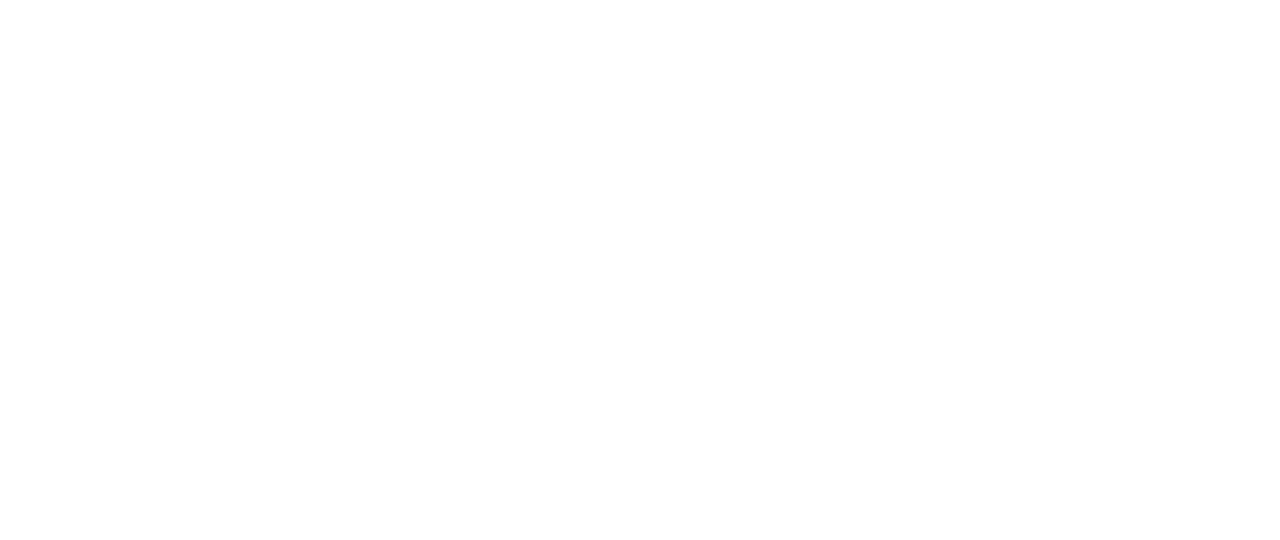
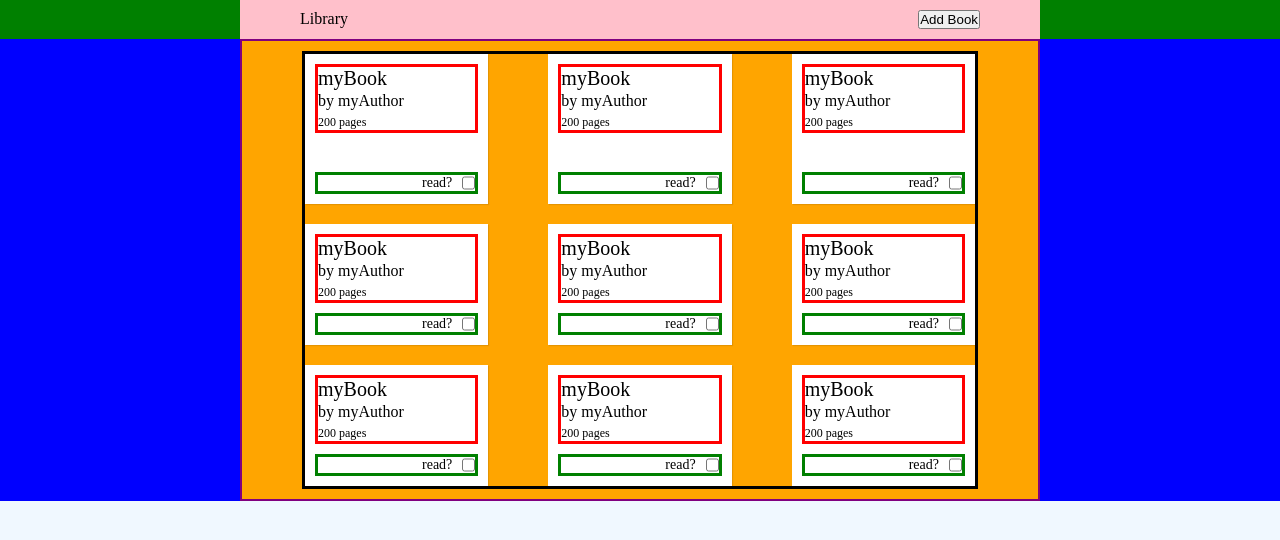
Before and after one commit to daimyo-rb/library, a plain HTML site: page index.html in a window 1280 px wide. Drawn offline with Linux system fonts and the light colour scheme.

Commit message:
Create html card with javascript. Add cards to html with javascript. Add css control for layout

```diff
--- a/index.html
+++ b/index.html
@@ -5,8 +5,35 @@
     <meta name="viewport" content="width=device-width, initial-scale=1.0">
     <title>Library Project</title>
     <link rel="stylesheet" href="styles.css">
-    <script src="script.js"></script>
+    <script src="script.js" defer></script>
 </head>
 <body>
+  <div class="container">
+    <div class="header-wrapper">
+      <div class="header">
+          <p class="title-text">Library</p>
+          <button class="add-book">Add Book</button>
+      </div>
+    </div>
+    <div class="main-wrapper">
+      <div class="main">
+        <div class="card-container" id="card-container">
+          <!-- <div class="card">
+            <div class="card-inner">
+              <div class="card-upper">
+                <p class="card-book-title">My book title</p>
+                <p class="card-book-author">by the Author</p>
+                <p class="card-book-pages">### pages</p>
+              </div>
+              <div class="card-lower">
+                <p>read?</p>
+                <input class="card-book-hasRead" type="checkbox">
+              </div>
+            </div>
+          </div> -->
+        </div>
+      </div>
+    </div>
+  </div>
 </body>
 </html>
--- a/script.js
+++ b/script.js
@@ -0,0 +1,73 @@
+const cardContainer = document.getElementById('card-container');
+const myLibrary = [];
+
+function Book(title, author, numPages, haveRead) {
+    this.title = title;
+    this.author = author;
+    this.numPages = numPages;
+    this.haveRead = haveRead;
+}
+function addBookToLibrary(title, author, numPages, haveRead) {
+    let newBook = new Book(title, author, numPages, haveRead);
+    myLibrary.push(newBook);
+}
+function createCardElementFromBook(book){
+    title = book.title;
+    author = book.author;
+    pages = book.numPages;
+    hasRead = book.hasRead;
+    let checkedStr = hasRead ? ' checked' : '';
+    const cardHTML = `
+        <div class="card">
+            <div class="card-inner">
+            <div class="card-upper">
+                <p class="card-book-title">${bookTitle}</p>
+                <p class="card-book-author">by ${bookAuthor}</p>
+                <p class="card-book-pages">${bookPages} pages</p>
+            </div>
+            <div class="card-lower">
+                <p>read?</p>
+                <input class="card-book-hasRead" type="checkbox"${checkedStr}>
+            </div>
+            </div>
+        </div>
+    `;
+    const tempDiv = document.createElement('div');
+    tempDiv.innerHTML = cardHTML;
+    const newCard = tempDiv.firstElementChild;
+    return newCard;
+}
+function addBookToPage(book){
+    createCardElementFromBook(book)
+    let newCard = createCardElementFromBook(book1);
+    cardContainer.appendChild(newCard);
+}
+function addLibraryToPage(){
+    for (let book of myLibrary) {
+        addBookToPage(book);
+    }
+}
+
+let bookTitle= 'myBook';
+let bookAuthor= 'myAuthor';
+let bookPages = 200;
+let bookHasRead = false;
+let book1 = new Book(bookTitle, bookAuthor, bookPages,
+    bookHasRead);
+let book2 = new Book('book2', 'that guy', 300, false);
+addBookToLibrary(book1);
+addBookToLibrary(book2);
+addBookToLibrary(book2);
+addBookToLibrary(book2);
+addBookToLibrary(book2);
+addBookToLibrary(book2);
+addBookToLibrary(book2);
+addBookToLibrary(book2);
+addBookToLibrary(book2);
+addLibraryToPage();
+
+// console.log(myLibrary);
+// addBookToLibrary('book1','author1',101,false);
+// console.log(myLibrary);
+// addBookToLibrary('book2','author2',202,true);
+// console.log(myLibrary);
--- a/styles.css
+++ b/styles.css
@@ -0,0 +1,89 @@
+:root {
+    --max-content-width: 800px;
+    --core-content-padding: 10px 60px;
+}
+* {
+    box-sizing: border-box;
+    margin: 0;
+    padding: 0;
+}
+body {
+    background-color: aliceblue;
+}
+.container {
+    width: 100vw;
+    /* height: 100vh; */
+    display: grid;
+    /* grid-template-rows: 200px 1fr; */
+    background-color: yellow;
+}
+.header-wrapper {
+    background-color: green;
+}
+.header {
+    width: var(--max-content-width);
+    justify-self: center;
+    padding: var(--core-content-padding);
+    background-color: pink;
+    display: flex;
+    justify-content: space-between;
+}
+.main-wrapper {
+    background-color: blue;
+}
+.main {
+    width: var(--max-content-width);
+    padding: var(--core-content-padding);
+    background-color: orange;
+    display: grid;
+    justify-self: center;
+    /* justify-content: center; */
+    border: 2px solid purple;
+}
+.card-container {
+    /* width: 100%; */
+    display: grid;
+    grid-template-columns: repeat(auto-fit, minmax(150px, 1fr));
+    grid-template-rows: 150px;
+    column-gap: 60px;
+    row-gap: 20px;
+    border: 3px solid black;
+}
+.card {
+    background-color: white;
+    box-shadow: 1px 1px 1px rgba(0,0,0,0.1);
+}
+.card-inner {
+    height: 100%;
+    padding: 10px;
+    display: flex;
+    gap: 10px;
+    flex-direction: column;
+    justify-content: space-between;
+}
+.card-upper {
+    border: 3px solid red;
+    display: flex;
+    flex-direction: column;
+    /* gap: 10px; */
+}
+.card-book-title {
+    font-size: 20px;
+}
+.card-book-author {
+    margin-top: 2px;
+    font-size: 16px;
+}
+.card-book-pages {
+    margin-top: 5px;
+    font-size: 12px;
+}
+.card-lower {
+    border: 3px solid green;
+    display: flex;
+    gap: 10px;
+    justify-content: right;
+}
+.card-lower > p {
+    font-size: 14px;
+}
```
